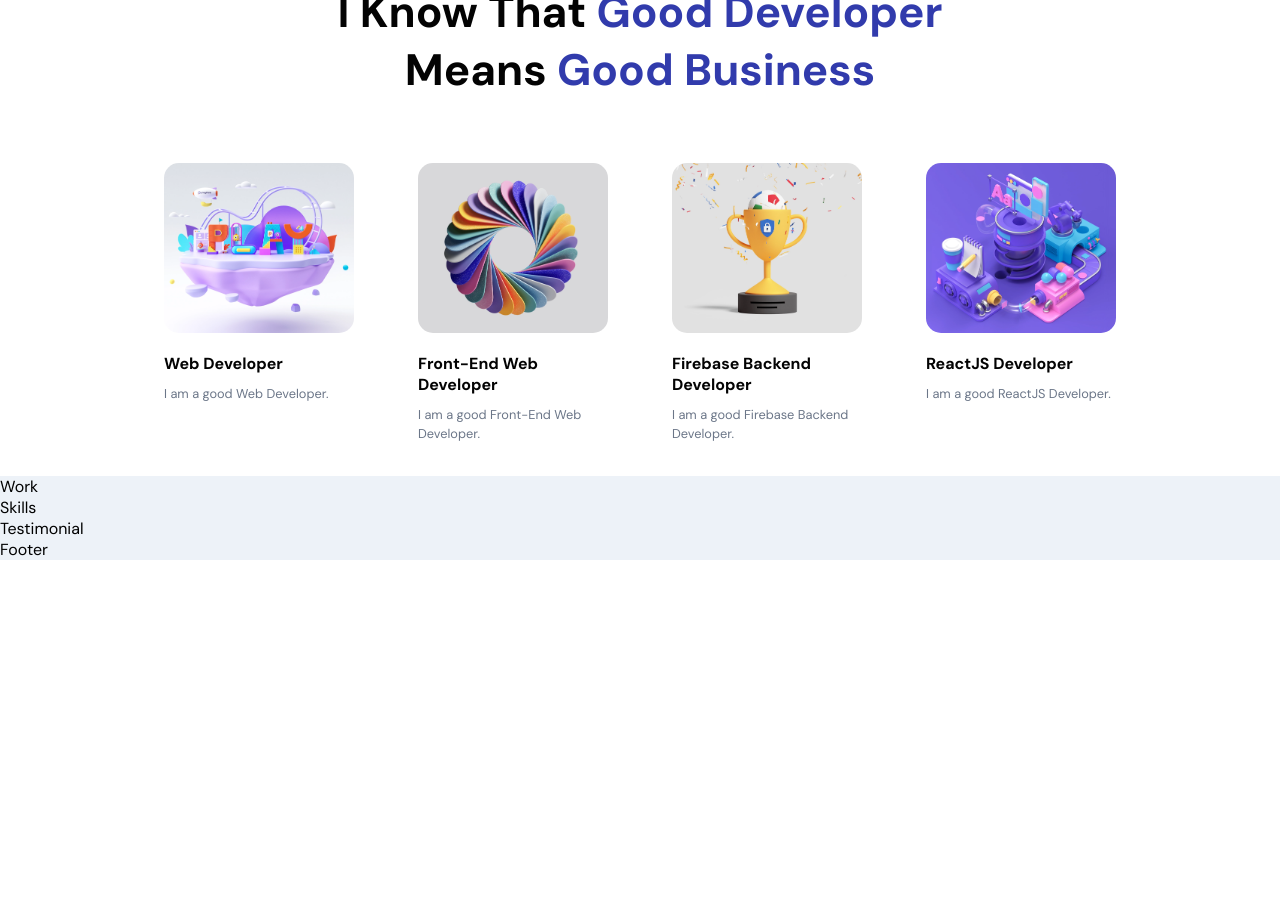
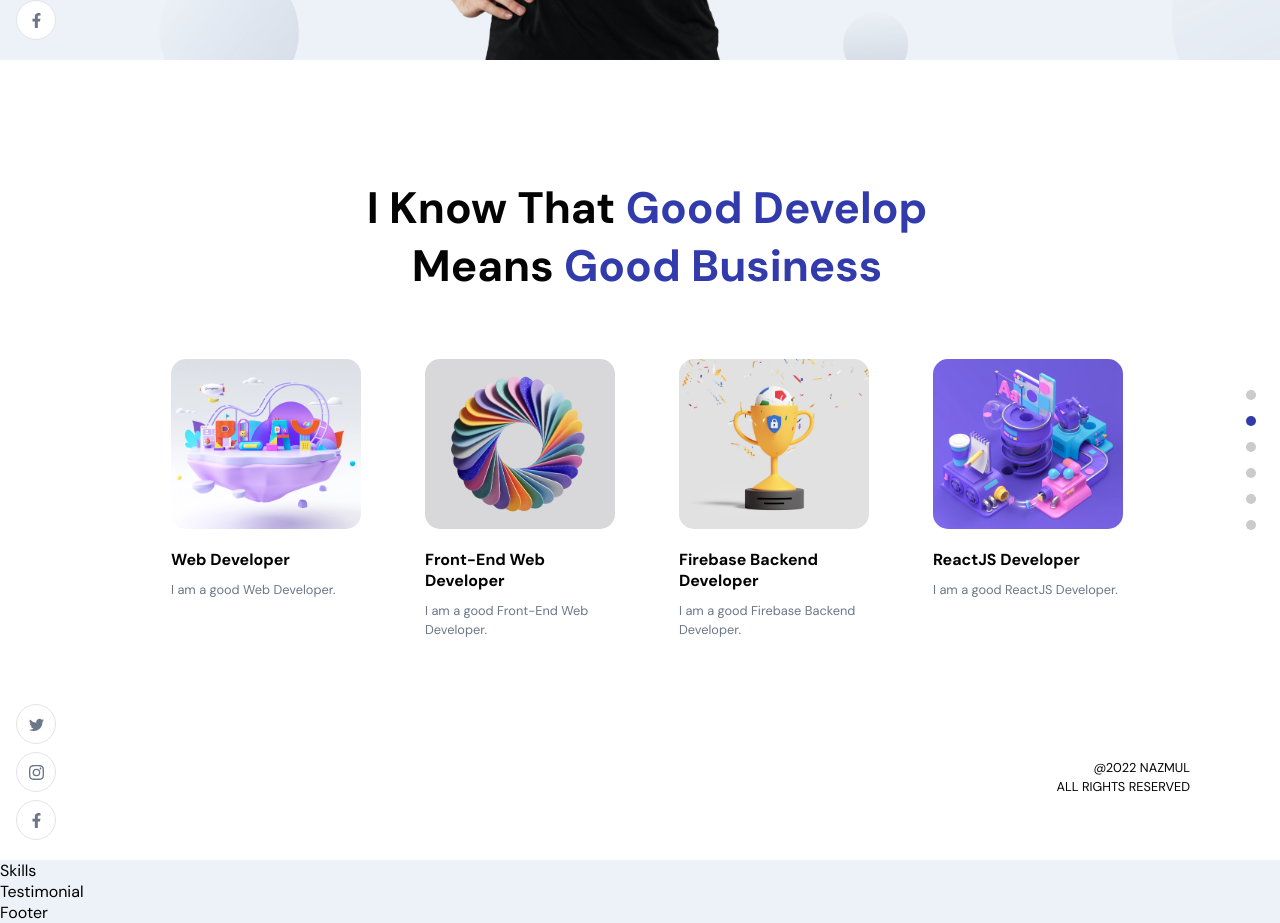
Before and after one commit to Nazmulislam007/Nin-portfolio, a React (Create React App) app: page / in a window 1280 px wide. Shown: the part 740-1663 px from the top of the page. Before the commit the page ends 1300 px from the top, so only its background shows below. Built offline with nearby package versions, Linux system fonts and the light colour scheme.

Commit message:
about section

```diff
--- /dev/null
+++ b/src/Components/NavigationDots.js
@@ -0,0 +1,21 @@
+import React from "react";
+
+const NavigationDots = ({ active }) => {
+  return (
+    <div className="app__navigation">
+      {["home", "about", "work", "skills", "testimonials", "contact"].map(
+        (item, index) => (
+          // eslint-disable-next-line jsx-a11y/anchor-has-content
+          <a
+            href={`#${item}`}
+            key={item + index}
+            className="app__navigation-dot"
+            style={active === item ? { background: "#313bac" } : {}}
+          />
+        )
+      )}
+    </div>
+  );
+};
+
+export default NavigationDots;
--- /dev/null
+++ b/src/Components/SocialMedia.js
@@ -0,0 +1,21 @@
+import React from "react";
+import { BsTwitter, BsInstagram } from "react-icons/bs";
+import { FaFacebookF } from "react-icons/fa";
+
+const SocialMedia = () => {
+  return (
+    <div className="app__social">
+      <div>
+        <BsTwitter />
+      </div>
+      <div>
+        <BsInstagram />
+      </div>
+      <div>
+        <FaFacebookF />
+      </div>
+    </div>
+  );
+};
+
+export default SocialMedia;
--- a/src/Components/index.js
+++ b/src/Components/index.js
@@ -1 +1,3 @@
 export { default as Navbar } from "./Navbar/Navbar";
+export { default as NavigationDots } from "./NavigationDots";
+export { default as SocialMedia } from "./SocialMedia";
--- a/src/Container/About/About.js
+++ b/src/Container/About/About.js
@@ -2,6 +2,7 @@
 import "./About.scss";
 import { motion } from "framer-motion";
 import { img } from "../../Constants";
+import { AppWrapper, MotionWrap } from "../../Wrapper";
 
 const About = () => {
   const abouts = [
@@ -28,9 +29,9 @@
   ];
 
   return (
-    <div className="app__about app__whitebg app__flex">
+    <>
       <h2 className="head-text">
-        I Know that <span>Good Developer</span> <br />
+        I Know that <span>Good Develop</span> <br />
         means <span>Good Business</span>
       </h2>
 
@@ -53,8 +54,12 @@
           </motion.div>
         ))}
       </div>
-    </div>
+    </>
   );
 };
 
-export default About;
+export default AppWrapper(
+  MotionWrap(About, "app__about"),
+  "about",
+  "app__whitebg"
+);
--- a/src/Container/Header/Header.js
+++ b/src/Container/Header/Header.js
@@ -2,6 +2,7 @@
 import "./Header.scss";
 import { motion } from "framer-motion";
 import { img } from "../../Constants";
+import { AppWrapper } from "../../Wrapper";
 
 const scaleVariants = {
   whileInView: {
@@ -65,4 +66,4 @@
   );
 };
 
-export default Header;
+export default AppWrapper(Header, "home");
--- a/src/Container/Work/Work.js
+++ b/src/Container/Work/Work.js
@@ -2,7 +2,7 @@
 import "./Work.scss";
 
 const Work = () => {
-  return <div>Work</div>;
+  return <></>;
 };
 
 export default Work;
--- /dev/null
+++ b/src/Wrapper/AppWrapper.js
@@ -0,0 +1,21 @@
+import React from "react";
+import { NavigationDots, SocialMedia } from "../Components";
+
+const AppWrapper = (Component, idName, classNames) =>
+  function HOC() {
+    return (
+      <div id={idName} className={`app__container ${classNames}`}>
+        <SocialMedia />
+        <div className="app__wrapper app__flex">
+          <Component />
+          <div className="copyright">
+            <p className="p-text">@2022 Nazmul</p>
+            <p className="p-text">All rights reserved</p>
+          </div>
+        </div>
+        <NavigationDots active={idName} />
+      </div>
+    );
+  };
+
+export default AppWrapper;
--- /dev/null
+++ b/src/Wrapper/MotionWrap.js
@@ -0,0 +1,17 @@
+import React from "react";
+import { motion } from "framer-motion";
+
+const MotionWrap = (Component, classNames) =>
+  function HOC() {
+    return (
+      <motion.div
+        whileInView={{ y: [100, 50, 0], opacity: [0, 0, 1] }}
+        transition={{ duration: 0.5 }}
+        className={`${classNames} app__flex`}
+      >
+        <Component />
+      </motion.div>
+    );
+  };
+
+export default MotionWrap;
--- /dev/null
+++ b/src/Wrapper/index.js
@@ -0,0 +1,2 @@
+export { default as AppWrapper } from "./AppWrapper";
+export { default as MotionWrap } from "./MotionWrap";
```
